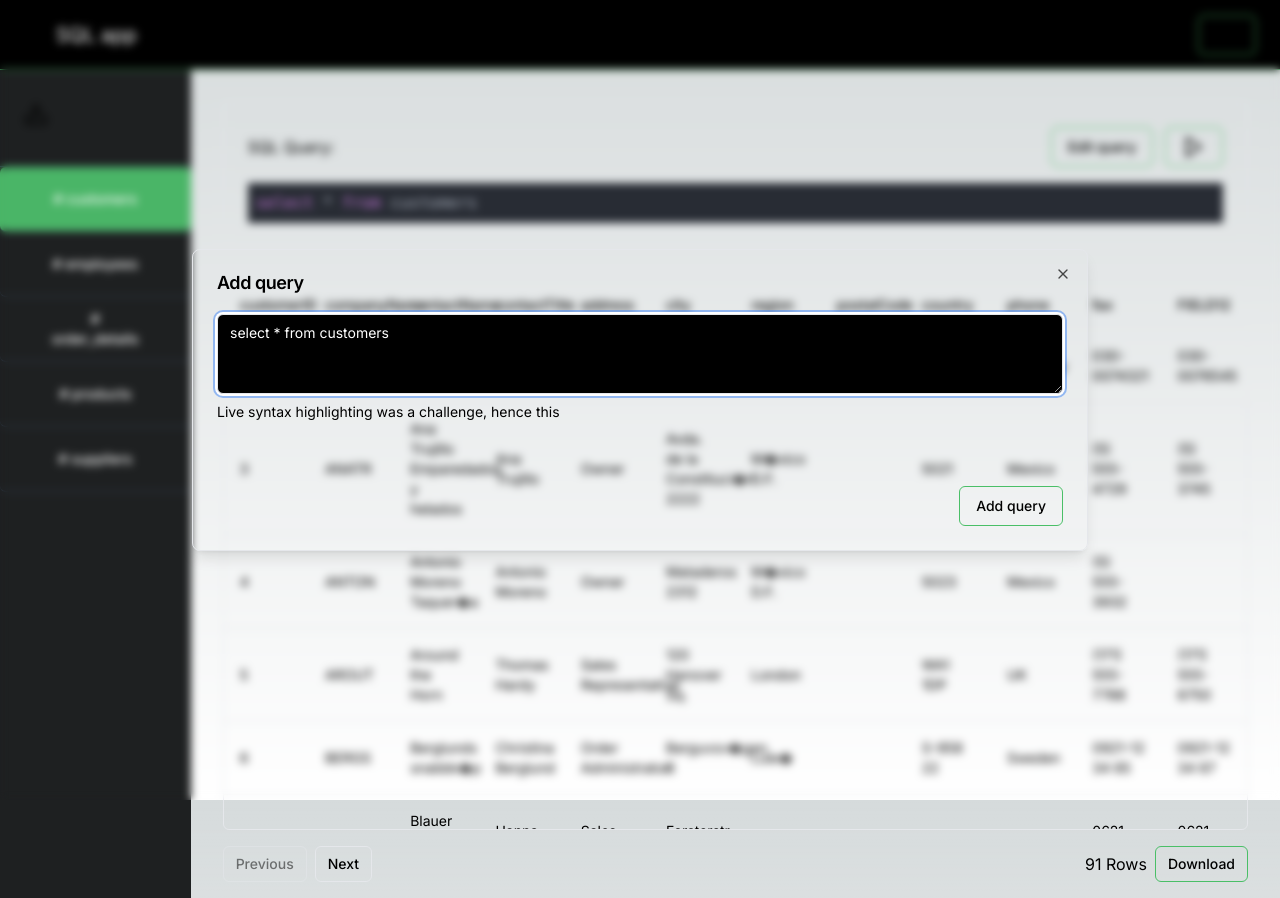
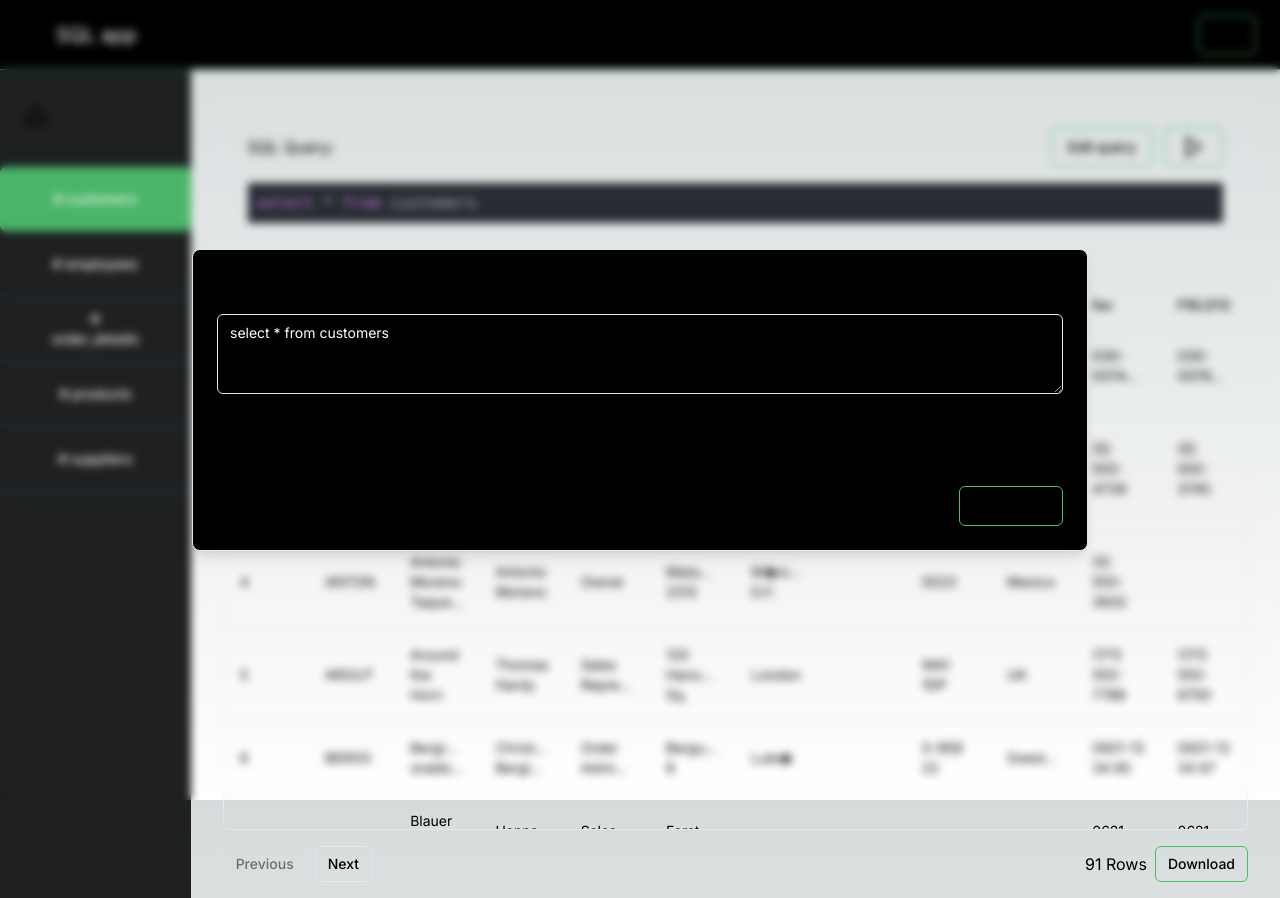
Before and after one commit to AbhinavSJ/sql-webapp, a Next.js app: page /mainpage in a window 1280 px wide. Both pictures are taken after a click on the button "Edit query". Built offline with nearby package versions, Linux system fonts and the light colour scheme.

Commit message:
minor enhancements

```diff
--- a/app/(views)/(dashboard)/layout.tsx
+++ b/app/(views)/(dashboard)/layout.tsx
@@ -7,7 +7,7 @@ const dashboardLayout = ({ children }: { children: React.ReactNode }) => {
     <div className="h-screen flex flex-col">
       <Header headerText="SQL app" />
       <div className="flex flex-1">
-        <Sidebar database="assd" />
+        <Sidebar />
         <div className="w-screen"> {children}</div>
       </div>
     </div>
--- a/app/(views)/(dashboard)/mainpage/page.tsx
+++ b/app/(views)/(dashboard)/mainpage/page.tsx
@@ -38,6 +38,7 @@ export default function Mainpage() {
 
   const handleQuery = (val: string) => {
     setsqlQuery(val);
+    callTableData;
   };
 
   return (
@@ -70,10 +71,14 @@ export default function Mainpage() {
 
       {/* The table section */}
       <div className="mx-8 ">
-        <Datatable
-          columns={generateColumnsFromJson(tableValues)}
-          data={tableValues}
-        />
+        {loading ? (
+          "Loading..."
+        ) : (
+          <Datatable
+            columns={generateColumnsFromJson(tableValues)}
+            data={tableValues}
+          />
+        )}
       </div>
     </div>
   );
--- a/app/(views)/(onboarding)/onboarding/page.tsx
+++ b/app/(views)/(onboarding)/onboarding/page.tsx
@@ -55,6 +55,7 @@ const Onboard = () => {
   const onSubmit = (values: z.infer<typeof formSchema>) => {
     dispatch({ type: "SET_DB", payload: values.dbname });
     sessionStorage.setItem("isOnboarded", "true");
+    sessionStorage.setItem("dbName", values.dbname);
 
     connectDB();
   };
--- a/app/layout.tsx
+++ b/app/layout.tsx
@@ -6,8 +6,8 @@ import { GlobalContextProvider } from "@/app/context/store";
 const inter = Inter({ subsets: ["latin"] });
 
 export const metadata: Metadata = {
-  title: "Create Next App",
-  description: "Generated by create next app",
+  title: "SQL webapp",
+  description: "SQL webapp",
 };
 
 export default function RootLayout({
--- a/app/page.tsx
+++ b/app/page.tsx
@@ -1,19 +1,24 @@
 "use client";
 
-import { useEffect } from "react";
+import { useEffect, useContext } from "react";
 import { useRouter } from "next/navigation";
+import { GlobalContext } from "@/app/context/store";
 
 export default function Home() {
+  const { state, dispatch } = useContext(GlobalContext);
+
   const router = useRouter();
 
   useEffect(() => {
     const onboardedValue = sessionStorage.getItem("isOnboarded");
+    const dbName = sessionStorage.getItem("dbName");
     if (onboardedValue !== null && onboardedValue == JSON.stringify(true)) {
+      dispatch({ type: "SET_DB", payload: dbName });
       router.push("/mainpage");
     } else {
       router.push("/onboarding");
     }
-  });
+  }, []);
 
   return (
     <div>
--- a/components/EditorInput/index.tsx
+++ b/components/EditorInput/index.tsx
@@ -41,9 +41,12 @@ const EditorInputDialog = ({ SubmitText, query }: DialogProps) => {
           Edit query
         </Button>
       </DialogTrigger>
-      <DialogContent>
+      <DialogContent className="bg-black">
         <DialogHeader>
-          <DialogTitle>Add query</DialogTitle>
+          <DialogTitle className="flex justify-between">
+            <div>Add query</div>
+            <button onClick={() => setisOpen(false)}>x</button>
+          </DialogTitle>
           <DialogDescription>
             <Textarea
               className="bg-black text-white mt-4"
--- a/components/Sidebar/index.tsx
+++ b/components/Sidebar/index.tsx
@@ -9,16 +9,12 @@ import { SIDEBAR_OPTIONS } from "./sidebaroptions";
 import API from "@/app/services/api";
 import { Button } from "../ui/button";
 
-type SidebarProps = {
-  database: string;
-};
-
 type Table = {
-  tableName: string;
+  name: string;
   // Add other properties related to tables here
 };
 
-const Sidebar = ({ database }: SidebarProps) => {
+const Sidebar = () => {
   const { state, dispatch } = useContext(GlobalContext);
 
   //rendering all the tables data got from connecting DB
@@ -27,7 +23,7 @@ const Sidebar = ({ database }: SidebarProps) => {
   const [tables, setTables] = useState<Table[]>([]);
   const fetchTables = async () => {
     try {
-      const response: any = await API.Table.getTables(database);
+      const response: any = await API.Table.getTables(state.dbName);
       setTables(response);
     } catch (error) {
       console.error("Error fetching tables:", error);
@@ -44,7 +40,7 @@ const Sidebar = ({ database }: SidebarProps) => {
         <div className="ml-3">{state.dbName}</div>
       </div>
       <div className=" text-white mt-10 flex flex-col border-t border-slate-700">
-        {SIDEBAR_OPTIONS.map((item, i) => (
+        {tables.map((item, i) => (
           <Button
             key={i}
             className={`w-auto py-8 hover:bg-[#4AB567] border-b border-slate-700 ${
--- a/components/ui/datatable/columns.ts
+++ b/components/ui/datatable/columns.tsx
@@ -1,3 +1,5 @@
+"use client";
+
 import customerData from "@/public/customers.json";
 import employeeData from "@/public/employees.json";
 import { ColumnDef } from "@tanstack/react-table";
@@ -25,6 +27,11 @@ export function generateColumnsFromJson(
   const columns: ColumnDef<jsonDataType>[] = keys.map((key) => ({
     header: key,
     accessorKey: key,
+    cell: ({ row }) => {
+      return (
+        <div className="text-ellipsis overflow-hidden">{row.getValue(key)}</div>
+      );
+    },
   }));
 
   return columns;
--- a/components/ui/dialog.tsx
+++ b/components/ui/dialog.tsx
@@ -48,10 +48,6 @@ const DialogContent = React.forwardRef<
       {...props}
     >
       {children}
-      <DialogPrimitive.Close className="absolute right-4 top-4 rounded-sm opacity-70 ring-offset-background transition-opacity hover:opacity-100 focus:outline-none focus:ring-2 focus:ring-ring focus:ring-offset-2 disabled:pointer-events-none data-[state=open]:bg-accent data-[state=open]:text-muted-foreground">
-        <X className="h-4 w-4" />
-        <span className="sr-only">Close</span>
-      </DialogPrimitive.Close>
     </DialogPrimitive.Content>
   </DialogPortal>
 ));
```
Also changed, not shown: components/ui/datatable/datatable.tsx (+1 -8 lines).
